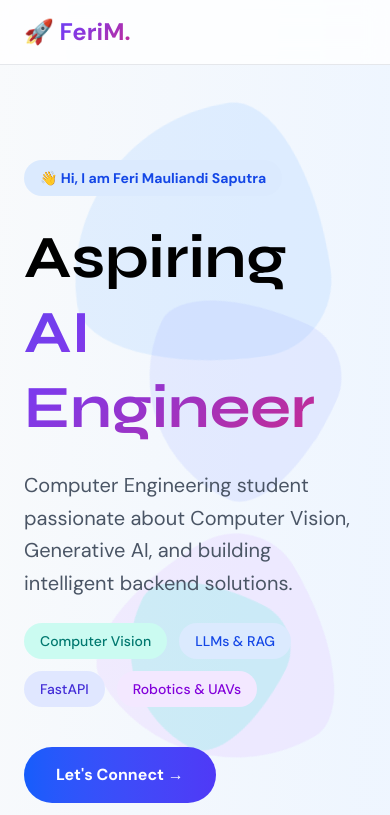
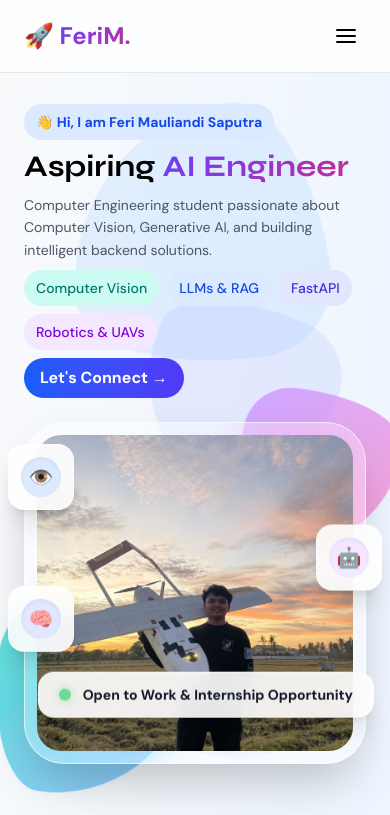
Before and after one commit to FeriMauliandi/portfolio-landingpage, a React (Vite) app: page / in a window 390 px wide. Shown: the top 815 px of the page. Built offline with nearby package versions, Linux system fonts and the light colour scheme.

Commit message:
update nmobile

```diff
--- a/src/App.jsx
+++ b/src/App.jsx
@@ -1,5 +1,5 @@
 import React, { useState, useEffect } from 'react';
-import { FiMail, FiGithub, FiLinkedin, FiCode, FiBriefcase, FiAward, FiChevronLeft, FiChevronRight, FiX } from 'react-icons/fi';
+import { FiMail, FiGithub, FiLinkedin, FiCode, FiBriefcase, FiAward, FiChevronLeft, FiChevronRight, FiMenu , FiX } from 'react-icons/fi';
 import fotoFeri from './assets/feri.jpg';
 
 import chili1 from './assets/chili1.png';
@@ -185,6 +185,7 @@ const ProjectCard = ({ project, idx }) => {
 
 export default function PersonalPortfolio() {
   const [activeTab, setActiveTab] = useState('projects');
+  const [isMenuOpen, setIsMenuOpen] = useState(false);
 
   useEffect(() => {
     const observer = new IntersectionObserver(
@@ -419,37 +420,54 @@ export default function PersonalPortfolio() {
         <div className="max-w-6xl mx-auto px-6 py-4">
           <div className="flex items-center justify-between">
             <div className="text-2xl font-bold">🚀<span className='gradient-text'> FeriM.</span></div>
+
+            {/* Desktop Menu */}
             <div className="hidden md:flex items-center gap-8">
               <a href="#home" className="text-gray-700 hover:text-blue-600 transition-colors font-medium">Home</a>
               <a href="#about" className="text-gray-700 hover:text-blue-600 transition-colors font-medium">About</a>
               <a href="#portfolio" className="text-gray-700 hover:text-blue-600 transition-colors font-medium">Portfolio</a>
               <a href="#contact" className="text-gray-700 hover:text-blue-600 transition-colors font-medium">Contact</a>
             </div>
+
+            {/* Tombol Hamburger (Mobile Only) */}
+            <button className="md:hidden p-2" onClick={() => setIsMenuOpen(!isMenuOpen)}>
+              {isMenuOpen ? <FiX size={24} /> : <FiMenu size={24} />}
+            </button>
           </div>
         </div>
+
+        {/* Mobile Menu Dropdown */}
+        {isMenuOpen && (
+          <div className="md:hidden bg-white border-t border-gray-100 flex flex-col p-6 gap-4">
+            <a href="#home" onClick={() => setIsMenuOpen(false)} className="text-gray-700 font-medium">Home</a>
+            <a href="#about" onClick={() => setIsMenuOpen(false)} className="text-gray-700 font-medium">About</a>
+            <a href="#portfolio" onClick={() => setIsMenuOpen(false)} className="text-gray-700 font-medium">Portfolio</a>
+            <a href="#contact" onClick={() => setIsMenuOpen(false)} className="text-gray-700 font-medium">Contact</a>
+          </div>
+        )}
       </nav>
 
       {/* Hero Section */}
-      <section id="home" className="relative min-h-screen flex items-center justify-center px-6 pt-32 md:pt-10 pb-16">
-        <div className="max-w-6xl mx-auto grid md:grid-cols-2 gap-12 items-center mt-8 md:mt-0">
-          <div className="space-y-6 scroll-reveal opacity-0" data-animation="animate-slideInLeft">
-            <div className="inline-block px-4 py-2 bg-blue-100 text-blue-700 rounded-full text-sm font-semibold">
+      <section id="home" className="relative min-h-screen flex items-center justify-center px-6 pt-14 md:pt-10 pb-16">
+        <div className="max-w-6xl mx-auto grid md:grid-cols-2 gap-6 md:gap-22 items-center mt-8 md:mt-0">
+          <div className="space-y-2 md:space-y-6 scroll-reveal opacity-0" data-animation="animate-slideInLeft">
+            <div className="inline-block px-3 py-2 bg-blue-100 text-blue-700 rounded-full text-sm font-semibold">
               👋 Hi, I am Feri Mauliandi Saputra
             </div>
-            <h1 className="text-6xl md:text-7xl font-bold leading-tight">
+            <h1 className="text-3xl md:text-7xl font-bold leading-tight">
               Aspiring <span className="gradient-text">AI Engineer</span>
             </h1>
-            <p className="text-xl text-gray-600 leading-relaxed">
+            <p className="text-sm md:text-xl text-gray-600 leading-relaxed">
               Computer Engineering student passionate about Computer Vision, Generative AI, and building intelligent backend solutions.
             </p>
-            <div className="flex flex-wrap gap-3">
-              <span className="px-4 py-2 bg-teal-100 text-teal-700 rounded-full text-sm font-medium">Computer Vision</span>
-              <span className="px-4 py-2 bg-blue-100 text-blue-700 rounded-full text-sm font-medium">LLMs & RAG</span>
-              <span className="px-4 py-2 bg-indigo-100 text-indigo-700 rounded-full text-sm font-medium">FastAPI</span>
-              <span className="px-4 py-2 bg-purple-100 text-purple-700 rounded-full text-sm font-medium">Robotics & UAVs</span>
+            <div className="flex flex-wrap gap-2">
+              <span className="px-3 py-2 bg-teal-100 text-teal-700 rounded-full text-sm font-medium">Computer Vision</span>
+              <span className="px-3 py-2 bg-blue-100 text-blue-700 rounded-full text-sm font-medium">LLMs & RAG</span>
+              <span className="px-3 py-2 bg-indigo-100 text-indigo-700 rounded-full text-sm font-medium">FastAPI</span>
+              <span className="px-3 py-2 bg-purple-100 text-purple-700 rounded-full text-sm font-medium">Robotics & UAVs</span>
             </div>
             <a href="#contact">
-              <button className="px-8 py-4 mt-4 bg-linear-to-r from-blue-600 to-indigo-600 text-white rounded-full font-semibold hover:shadow-xl transition-all transform hover:scale-105">
+              <button className="px-4 py-2 mt-0 bg-linear-to-r from-blue-600 to-indigo-600 text-white rounded-full font-semibold hover:shadow-xl transition-all transform hover:scale-105">
                 Let's Connect →
               </button>
             </a>
@@ -524,8 +542,8 @@ export default function PersonalPortfolio() {
       <section id="about" className="relative py-20 px-6">
         <div className="max-w-6xl mx-auto">
           <div className="text-center mb-16 scroll-reveal opacity-0" data-animation="animate-slideInUp">
-            <h2 className="text-5xl font-bold mb-4">About Me</h2>
-            <p className="text-xl text-gray-600 max-w-3xl mx-auto leading-relaxed mt-4">
+            <h2 className="text-3xl md:text-5xl font-bold mb-4">About Me</h2>
+            <p className="text-l md:text-xl text-gray-600 max-w-3xl mx-auto leading-relaxed mt-4">
               I am an AI Engineer with a strong foundation in Computer Engineering. I specialize in developing practical artificial intelligence solutions, focusing on Deep Learning architectures, object detection models (YOLOv8/v11), and building cutting-edge Large Language Model (LLM) applications using Retrieval-Augmented Generation (RAG). My technical stack is heavily centered around Python, FastAPI, and local AI toolchains.
             </p>
           </div>
@@ -562,8 +580,8 @@ export default function PersonalPortfolio() {
       <section id="portfolio" className="relative py-20 px-6 bg-linear-to-br from-slate-800 to-slate-900 text-white">
         <div className="max-w-6xl mx-auto">
           <div className="text-center mb-12 scroll-reveal opacity-0" data-animation="animate-slideInUp">
-            <h2 className="text-5xl font-bold mb-6">Technical Journey</h2>
-            <p className="text-xl text-gray-300 max-w-3xl mx-auto">
+            <h2 className="text-3xl md:text-5xl font-bold mb-6">Technical Journey</h2>
+            <p className="text-l md:text-xl text-gray-300 max-w-3xl mx-auto">
               Explore my latest AI projects, internships, competitive robotics experience, and technical expertise.
             </p>
           </div>
@@ -672,8 +690,8 @@ export default function PersonalPortfolio() {
       <section id="contact" className="relative py-20 px-6 bg-gradient-to-br from-blue-100 via-indigo-100 to-purple-100">
         <div className="max-w-4xl mx-auto text-center">
           <div className="scroll-reveal opacity-0" data-animation="animate-slideInUp">
-            <h2 className="text-5xl font-bold mb-6">Let's Work Together!</h2>
-            <p className="text-xl text-gray-700 mb-12 max-w-2xl mx-auto">
+            <h2 className="text-3xl md:text-5xl font-bold mb-6">Let's Work Together!</h2>
+            <p className="text-l md:text-xl text-gray-700 mb-12 max-w-2xl mx-auto">
               I am actively looking for AI Engineering internships and collaborative projects. Feel free to reach out via email or connect with me on LinkedIn!
             </p>
 
```
